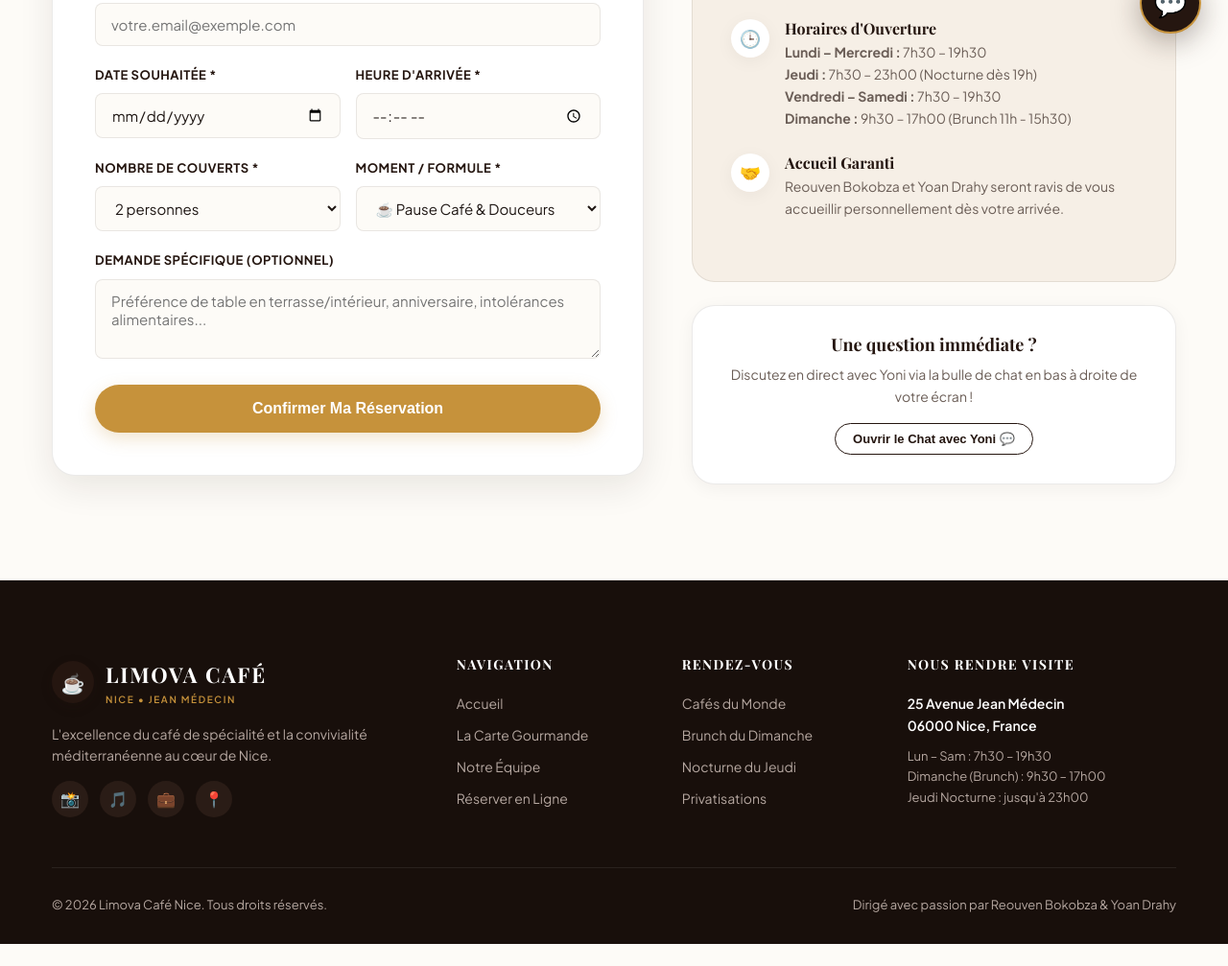
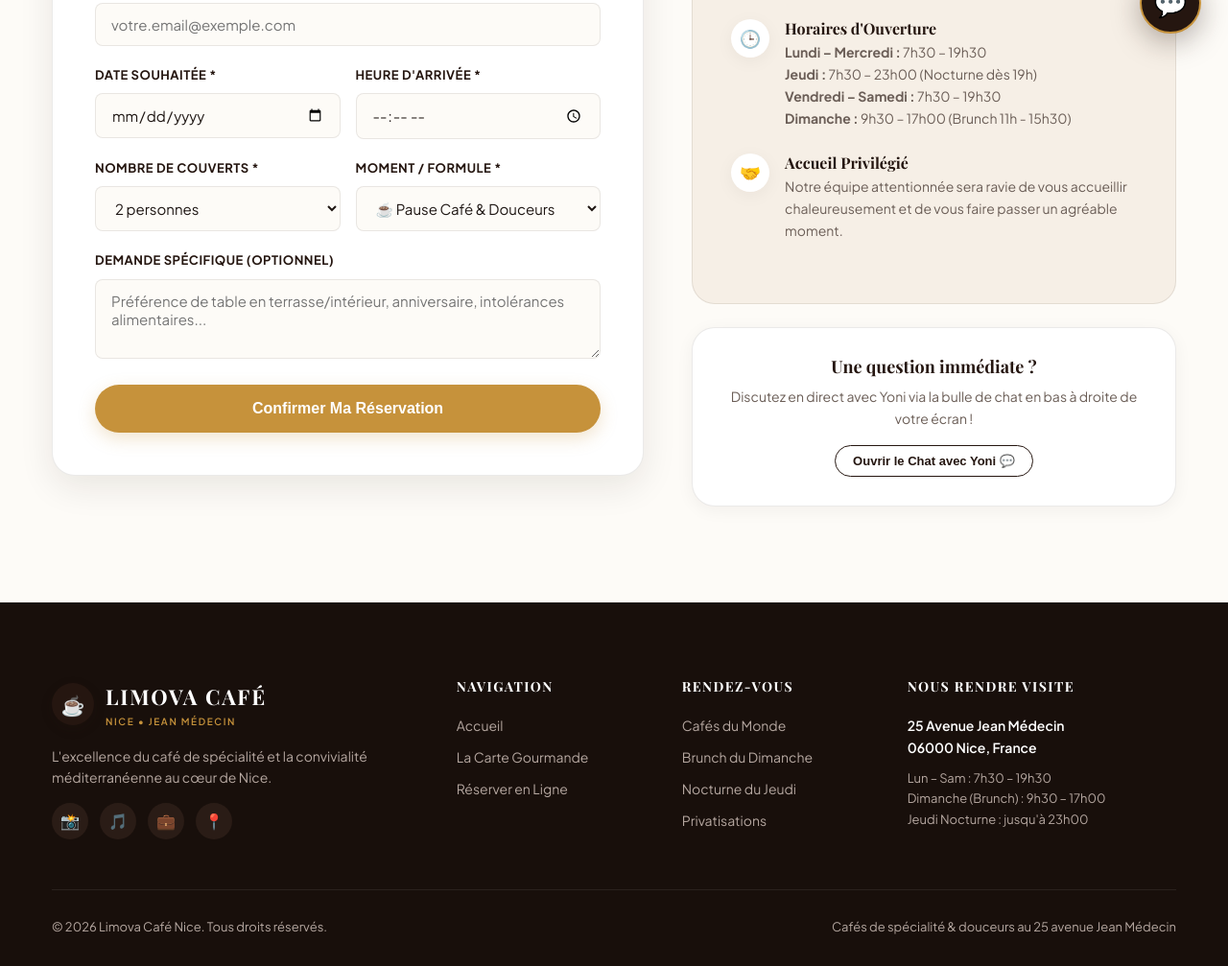
Before and after one commit to limovayoni/limova-cafe-nice, a plain HTML site: page reservation.html in a window 1280 px wide. Shown: the part 737-1744 px from the top of the page at 96% size. Before the commit the page ends 1721 px from the top, so only its background shows below. Drawn offline with nearby package versions, Linux system fonts and the light colour scheme; a web font is replaced by a local one.

Commit message:
refactor: remove team navigation links from reservation.html

```diff
--- a/reservation.html
+++ b/reservation.html
@@ -4,7 +4,7 @@
   <meta charset="UTF-8">
   <meta name="viewport" content="width=device-width, initial-scale=1.0">
   <title>Réserver une Table | Limova Café Nice (25 Avenue Jean Médecin)</title>
-  <meta name="description" content="Réservez votre table chez Limova Café à Nice. Dégustation de café, grand brunch du dimanche ou soirée nocturne du jeudi. Accueil privilégié par Reouven & Yoan.">
+  <meta name="description" content="Réservez votre table chez Limova Café à Nice. Dégustation de café, grand brunch du dimanche ou soirée nocturne du jeudi. Accueil privilégié et ambiance chaleureuse.">
   <link rel="preconnect" href="https://fonts.googleapis.com">
   <link rel="preconnect" href="https://fonts.gstatic.com" crossorigin>
   <link href="https://fonts.googleapis.com/css2?family=Playfair+Display:ital,wght@0,500;0,600;0,700;1,400;1,600&family=Plus+Jakarta+Sans:wght@300;400;500;600;700&display=swap" rel="stylesheet">
@@ -34,7 +34,6 @@
         <ul>
           <li><a href="index.html">Accueil</a></li>
           <li><a href="menu.html">La Carte</a></li>
-          <li><a href="equipe.html">Notre Équipe</a></li>
           <li><a href="reservation.html" class="active">Réservation</a></li>
         </ul>
       </nav>
@@ -165,8 +164,8 @@
           <div class="info-item">
             <div class="icon">🤝</div>
             <div>
-              <h4>Accueil Garanti</h4>
-              <p>Reouven Bokobza et Yoan Drahy seront ravis de vous accueillir personnellement dès votre arrivée.</p>
+              <h4>Accueil Privilégié</h4>
+              <p>Notre équipe attentionnée sera ravie de vous accueillir chaleureusement et de vous faire passer un agréable moment.</p>
             </div>
           </div>
         </div>
@@ -209,7 +208,7 @@
             <button class="quick-btn" onclick="handleQuickAction('brunch')">🥞 Réserver pour le Brunch du dimanche</button>
             <button class="quick-btn" onclick="handleQuickAction('nocturne')">✨ Réserver pour le Jeudi Nocturne</button>
             <button class="quick-btn" onclick="handleQuickAction('horaires')">📍 Horaires & Accès Tram</button>
-            <button class="quick-btn" onclick="handleQuickAction('equipe')">👥 Parler à Reouven ou Yoan</button>
+            <button class="quick-btn" onclick="handleQuickAction('carte')">📖 Voir la carte des cafés</button>
           </div>
         </div>
       </div>
@@ -247,7 +246,6 @@
           <ul>
             <li><a href="index.html">Accueil</a></li>
             <li><a href="menu.html">La Carte Gourmande</a></li>
-            <li><a href="equipe.html">Notre Équipe</a></li>
             <li><a href="reservation.html">Réserver en Ligne</a></li>
           </ul>
         </div>
@@ -275,7 +273,7 @@
 
       <div class="footer-bottom">
         <div>© 2026 Limova Café Nice. Tous droits réservés.</div>
-        <div>Dirigé avec passion par Reouven Bokobza & Yoan Drahy</div>
+        <div>Cafés de spécialité & douceurs au 25 avenue Jean Médecin</div>
       </div>
     </div>
   </footer>
```
